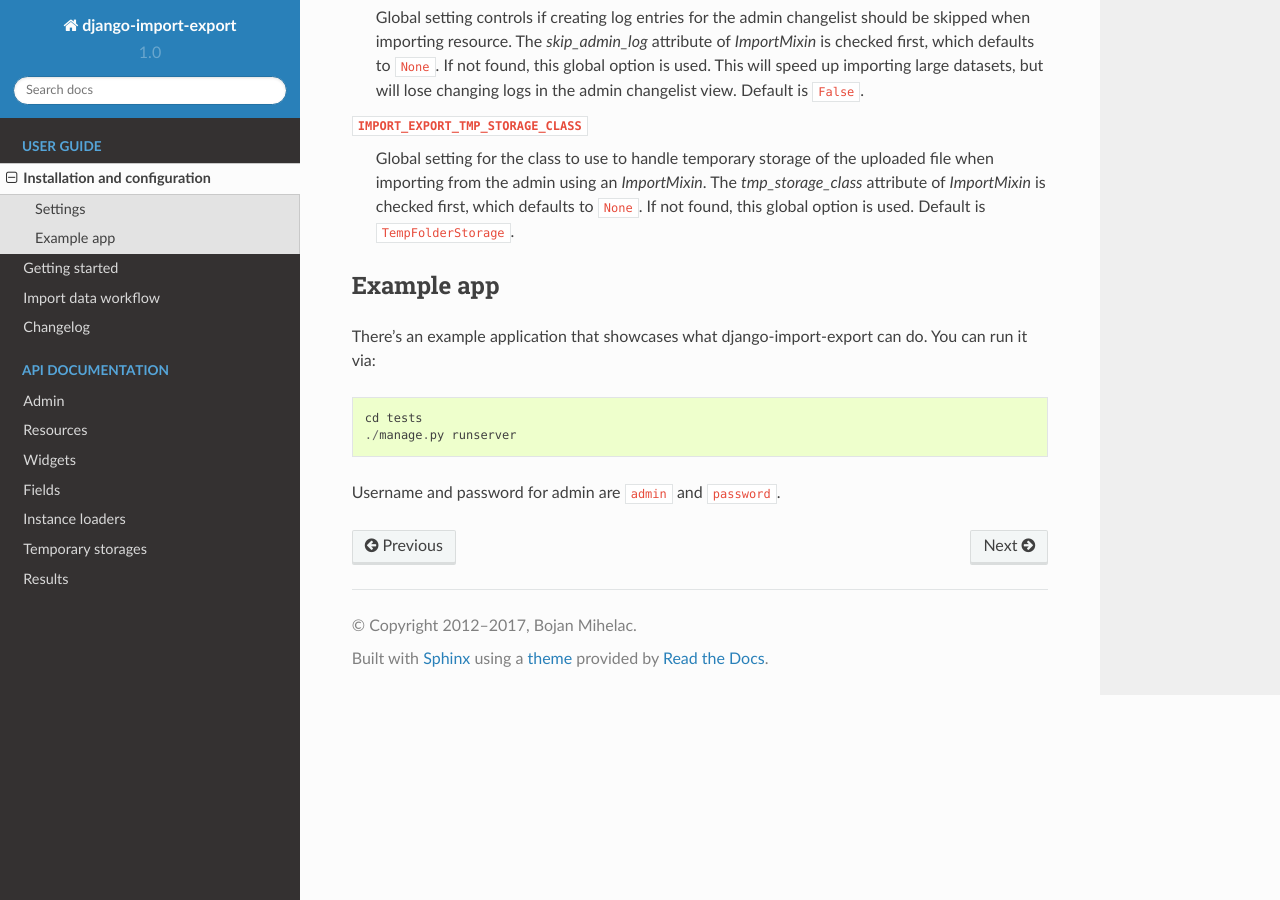
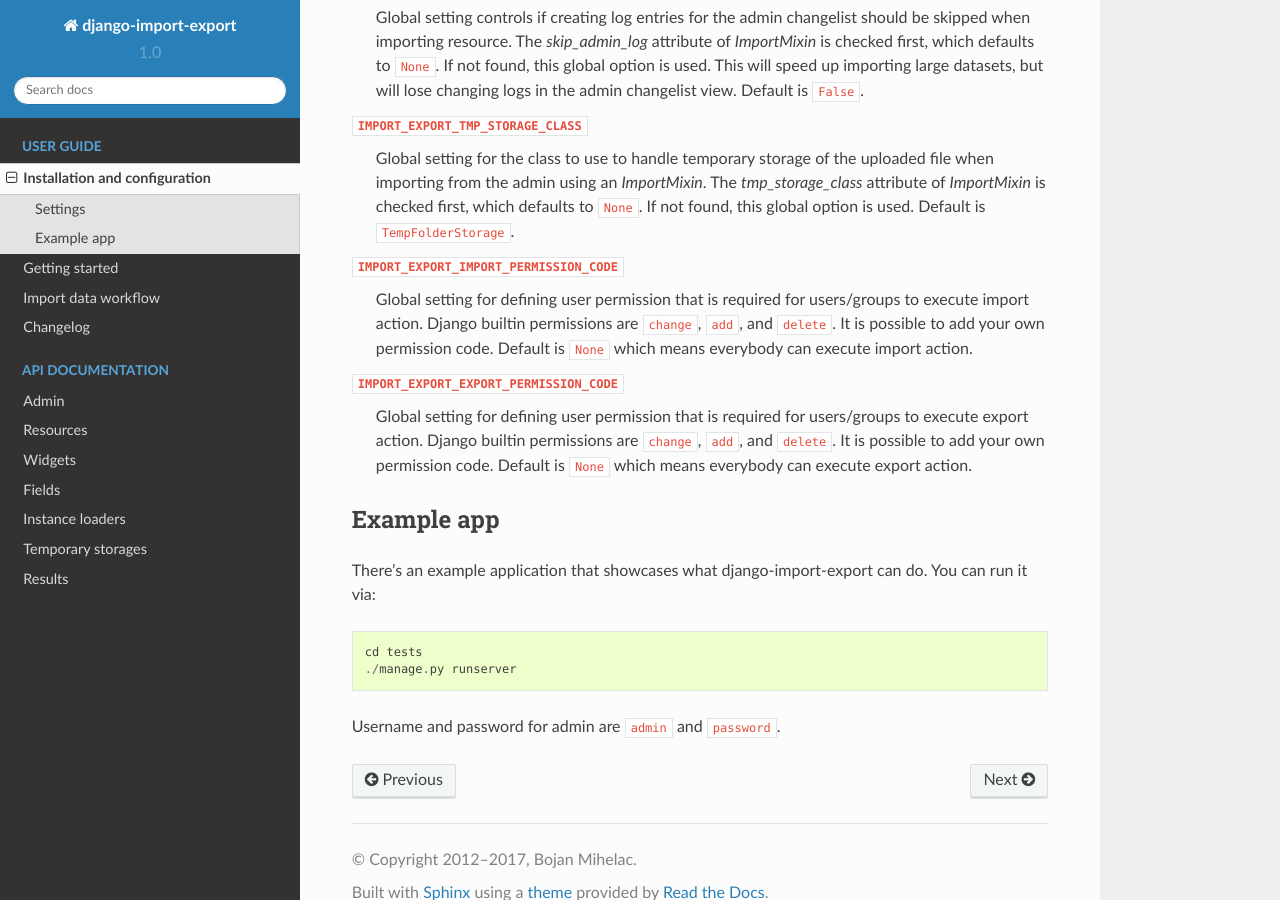
Before and after one commit to django-import-export/django-import-export, a Sphinx documentation site: the page built from docs/installation.rst, in a window 1280 px wide and 900 px high, scrolled down 981 px. Built offline with Sphinx 7.4.7 and the Read the Docs theme 2.0.0, drawn with Linux system fonts in a browser that asks for light colours.

Commit message:
Update docs

```diff
--- a/docs/installation.rst
+++ b/docs/installation.rst
@@ -56,7 +56,19 @@
     is checked first, which defaults to ``None``. If not found, this
     global option is used. Default is ``TempFolderStorage``.
 
+``IMPORT_EXPORT_IMPORT_PERMISSION_CODE``
+    Global setting for defining user permission that is required for
+    users/groups to execute import action. Django builtin permissions
+    are ``change``, ``add``, and ``delete``. It is possible to add
+    your own permission code. Default is ``None`` which means
+    everybody can execute import action.
 
+``IMPORT_EXPORT_EXPORT_PERMISSION_CODE``
+    Global setting for defining user permission that is required for
+    users/groups to execute export action. Django builtin permissions
+    are ``change``, ``add``, and ``delete``. It is possible to add
+    your own permission code. Default is ``None`` which means
+    everybody can execute export action.
 
 Example app
 ===========
```
Also changed, not shown: 1 other file.
